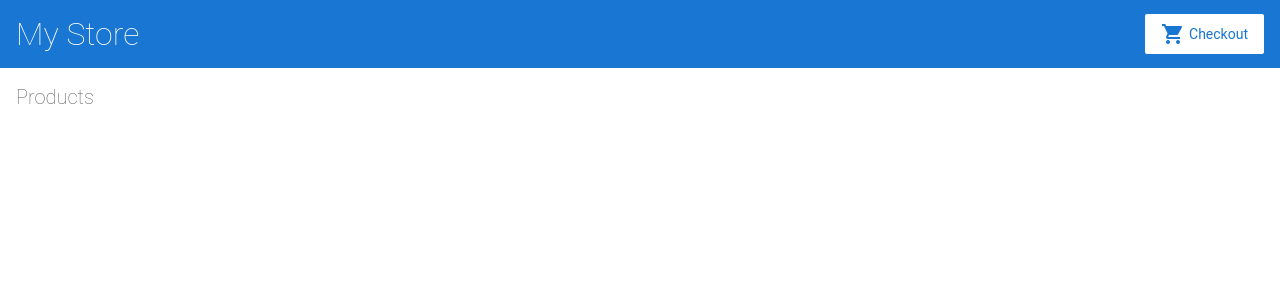
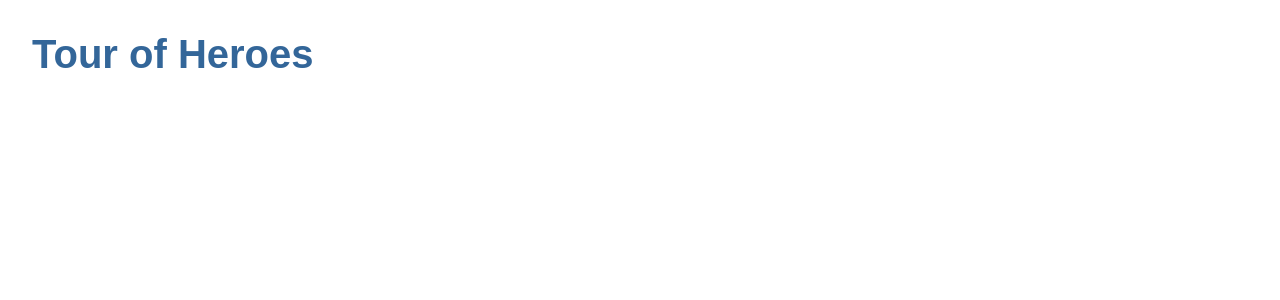
Before and after one commit to piliyouxia121/angular-huqnsy, an Angular app: page / in a window 1280 px wide. Shown: the top 300 px of the page. Built offline with nearby package versions, Linux system fonts and the light colour scheme.

Commit message:
3 files modified

```diff
--- a/src/app/app.component.html
+++ b/src/app/app.component.html
@@ -1,11 +1 @@
-<app-top-bar></app-top-bar>
-
-<div class="container">
-  <router-outlet></router-outlet>
-</div>
-
-<!--
-Copyright Google LLC. All Rights Reserved.
-Use of this source code is governed by an MIT-style license that
-can be found in the LICENSE file at http://angular.io/license
--->
+<h1>{{title}}</h1>
--- a/src/app/app.component.ts
+++ b/src/app/app.component.ts
@@ -5,7 +5,9 @@
   templateUrl: './app.component.html',
   styleUrls: [ './app.component.css' ]
 })
-export class AppComponent  {}
+export class AppComponent  {
+  title = 'Tour of Heroes';
+}
 
 
 /*
--- a/src/styles.css
+++ b/src/styles.css
@@ -1,145 +1,22 @@
-/* Global Styles */
-
-* {
-  font-family: 'Roboto', Arial, sans-serif;
-  color: #616161;
-  box-sizing: border-box;
-  -webkit-font-smoothing: antialiased;
-  -moz-osx-font-smoothing: grayscale;
+/* Application-wide Styles */
+h1 {
+  color: #369;
+  font-family: Arial, Helvetica, sans-serif;
+  font-size: 250%;
 }
-
-body {
-  margin: 0;
-}
-
-.container {
-  display: flex;
-  flex-direction: row;
-}
-
-router-outlet + *  {
-  padding: 0 16px;
-}
-
-/* Text */
-
-h1 {
-  font-size: 32px;
-}
-
-h2 {
-  font-size: 20px;
-}
-
-h1, h2 {
+h2, h3 {
+  color: #444;
+  font-family: Arial, Helvetica, sans-serif;
   font-weight: lighter;
 }
-
-p {
-  font-size: 14px;
+body {
+  margin: 2em;
 }
-
-/* Hyperlink */
-
-a {
-  cursor: pointer;
-  color: #1976d2;
-  text-decoration: none;
+body, input[type="text"], button {
+  color: #333;
+  font-family: Cambria, Georgia;
 }
-
-a:hover {
-  opacity: 0.8;
+/* everywhere else */
+* {
+  font-family: Arial, Helvetica, sans-serif;
 }
-
-/* Input */
-
-input {
-  font-size: 14px;
-  border-radius: 2px;
-  padding: 8px;
-  margin-bottom: 16px;
-  border: 1px solid #BDBDBD;
-}
-
-label {
-  font-size: 12px;
-  font-weight: bold;
-  margin-bottom: 4px;
-  display: block;
-  text-transform: uppercase;
-}
-
-/* Button */
-.button, button {
-  display: inline-flex;
-  align-items: center;
-  padding: 8px 16px;
-  border-radius: 2px;
-  font-size: 14px;
-  cursor: pointer;
-  background-color: #1976d2;
-  color: white;
-  border: none;
-}
-
-.button:hover, button:hover {
-  opacity: 0.8;
-  font-weight: normal;
-}
-
-.button:disabled, button:disabled {
-  opacity: 0.5;
-  cursor: auto;
-}
-
-/* Fancy Button */
-
-.fancy-button {
-  background-color: white;
-  color: #1976d2;
-}
-
-.fancy-button i.material-icons {
-  color: #1976d2;
-  padding-right: 4px;
-}
-
-/* Top Bar */
-
-app-top-bar {
-  width: 100%;
-  height: 68px;
-  background-color: #1976d2;
-  padding: 16px;
-  display: flex;
-  flex-direction: row;
-  justify-content: space-between;
-  align-items: center;
-}
-
-app-top-bar h1 {
-  color: white;
-  margin: 0;
-}
-
-/* Checkout Cart, Shipping Prices */
-
-.cart-item, .shipping-item {
-  width: 100%;
-  min-width: 400px;
-  max-width: 450px;
-  display: flex;
-  flex-direction: row;
-  justify-content: space-between;
-  padding: 16px 32px;
-  margin-bottom: 8px;
-  border-radius: 2px;
-  background-color: #EEEEEE;
-}
-
-
-/*
-Copyright Google LLC. All Rights Reserved.
-Use of this source code is governed by an MIT-style license that
-can be found in the LICENSE file at http://angular.io/license
-*/
```
